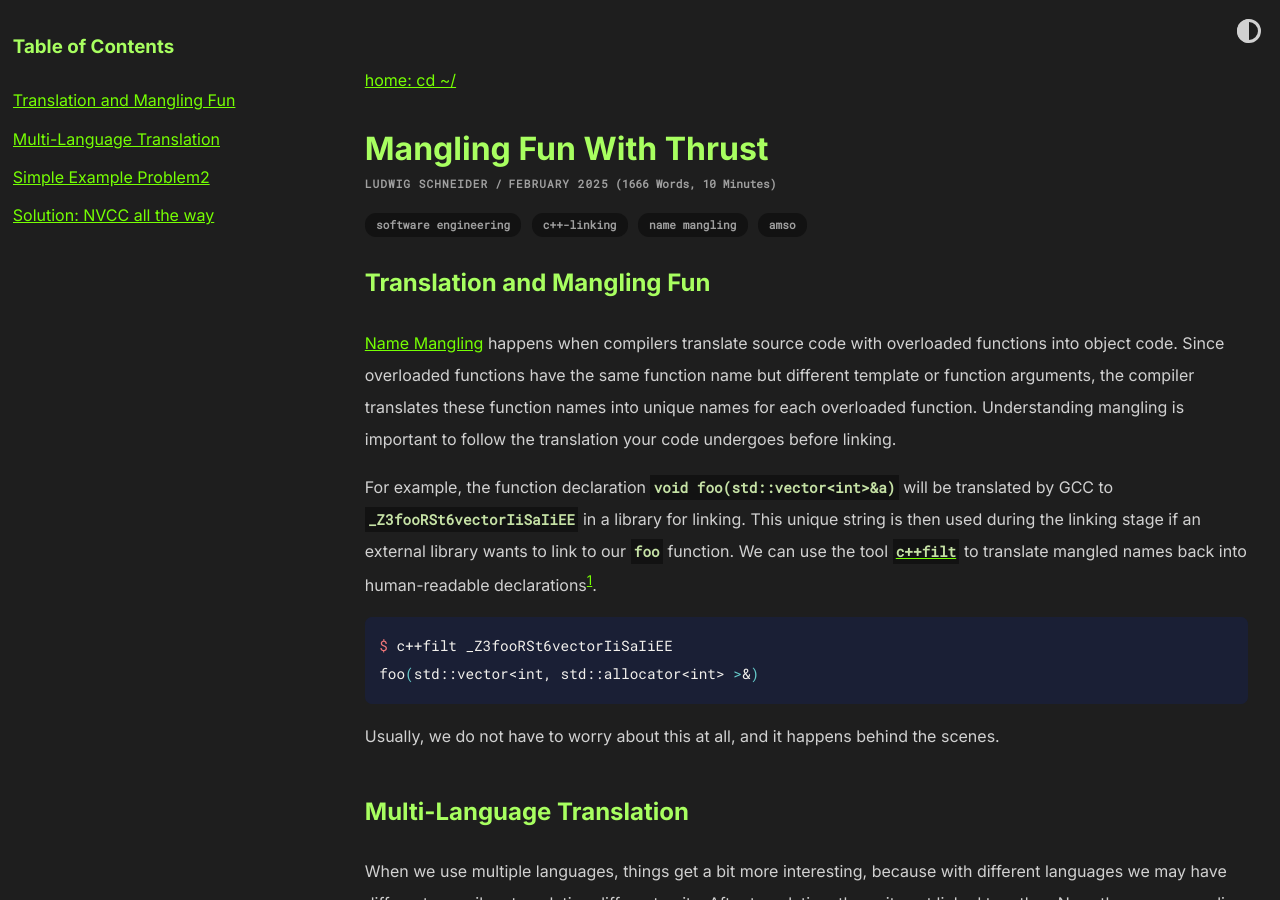
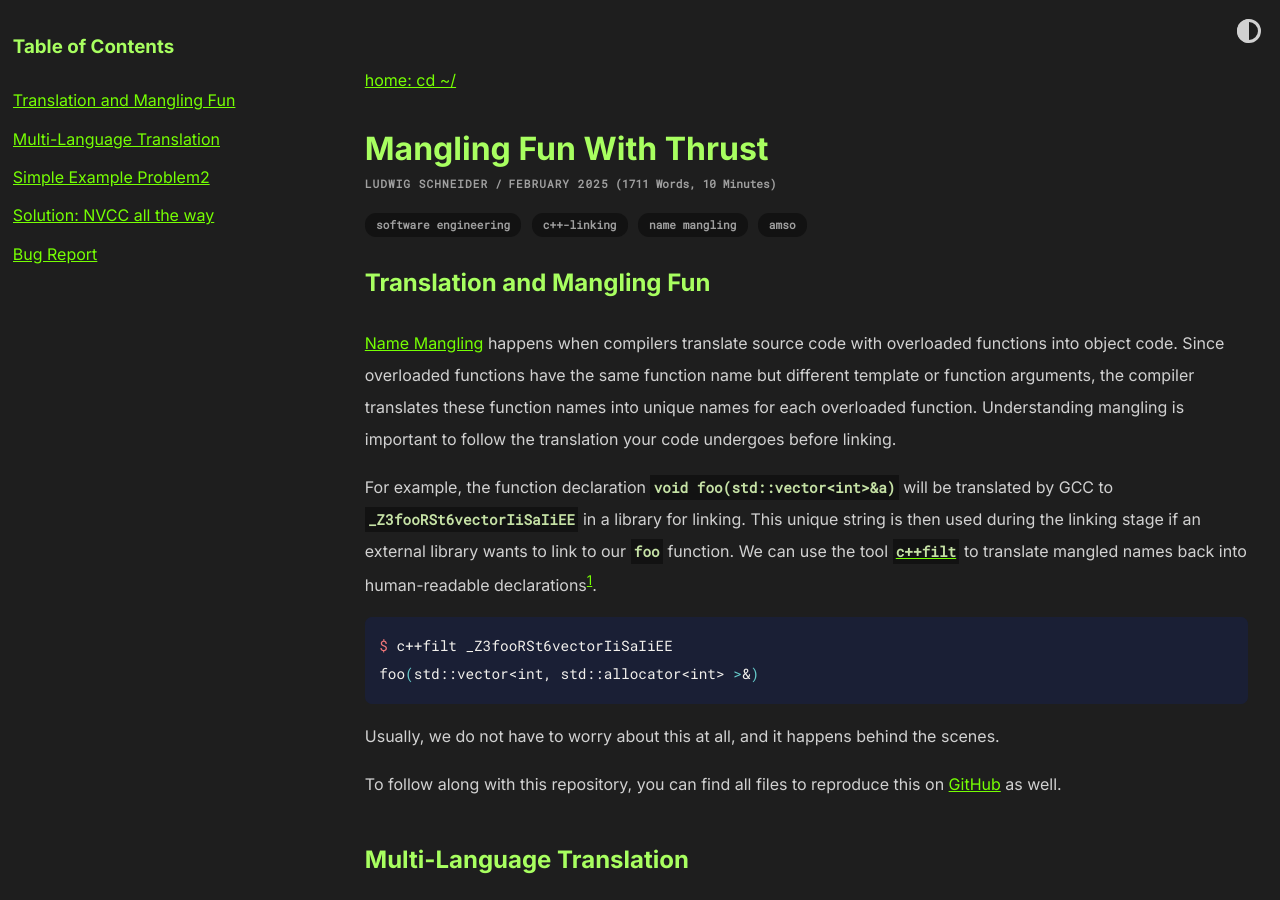
Before and after one commit to InnocentBug/innocentbug.github.io, a Jekyll site: the page built from _posts/2025-02-11-mangling-fun-with-thrust.md, in a window 1280 px wide and 900 px high. Built offline with Jekyll 4.4.1, drawn with Linux system fonts in a browser that asks for light colours; comment, search, counter and statistics services are not loaded; some of the changed text lies outside the part shown.

Commit message:
updating thrust mangling with bug report and repo

````diff
--- a/_posts/2025-02-11-mangling-fun-with-thrust.md
+++ b/_posts/2025-02-11-mangling-fun-with-thrust.md
@@ -16,6 +16,8 @@ foo(std::vector<int, std::allocator<int> >&)
 ```
 
 Usually, we do not have to worry about this at all, and it happens behind the scenes.
+
+To follow along with this repository, you can find all files to reproduce this on [GitHub](https://github.com/InnocentBug/thrust_mangling) as well.
 
 ## Multi-Language Translation
 
@@ -55,7 +57,7 @@ void bar(thrust::host_vector<int>&a);
 We can translate this into an object file using `nvcc` like this[^3]:
 
 ```shell
-$ nvcc -std=c++17 -x cu -c ../nvcc.cu -o nvcc.cu.o
+$ nvcc -std=c++17 -x cu -c nvcc.cu -o nvcc.cu.o
 nvcc warning : Support for offline compilation for architectures prior to '<compute/sm/lto>_75' will be removed in a future release (Use -Wno-deprecated-gpu-targets to suppress warning).
 ```
 
@@ -99,7 +101,7 @@ void do_work(){
 This code we want to translate with `g++` since it does not contain any CUDA-specific code.
 
 ```shell
-g++ -isystem /usr/local/cuda-12.8/include -std=c++17 -c ../gcc.cpp -o gcc.cpp.o
+g++ -isystem /usr/local/cuda-12.8/include -std=c++17 -c gcc.cpp -o gcc.cpp.o
 ```
 
 Same as before, we can inspect the translated object file.
@@ -146,7 +148,7 @@ int main(){
 And compile and link it like so:
 
 ```shell
-$ g++ -std=c++17 ../main.cpp nvcc.cu.o gcc.cpp.o -L /usr/local/cuda-12/lib64/ -lcudart -o main
+$ g++ -std=c++17 main.cpp nvcc.cu.o gcc.cpp.o -L /usr/local/cuda-12/lib64/ -lcudart -o main
 nvcc warning : Support for offline compilation for architectures prior to '<compute/sm/lto>_75' will be removed in a future release (Use -Wno-deprecated-gpu-targets to suppress warning).
 /usr/bin/ld: gcc.cpp.o: in function `do_work()':
 gcc.cpp:(.text+0x5d): undefined reference to `bar(thrust::THRUST_200700___CUDA_ARCH_LIST___NS::host_vector<int, std::allocator<int> >&)'
@@ -162,7 +164,7 @@ The problem arises because `g++` and `nvcc` translate the `thrust` object signat
 So, in our example system, we use the nvcc to compile `gcc.cpp`:
 
 ```shell
-$ nvcc -std=c++17 -x cu -c ../gcc.cpp -o gcc.cpp.o
+$ nvcc -std=c++17 -x cu -c gcc.cpp -o gcc.cpp.o
 nvcc warning : Support for offline compilation for architectures prior to '<compute/sm/lto>_75' will be removed in a future release (Use -Wno-deprecated-gpu-targets to suppress warning).
 ```
 
@@ -178,7 +180,7 @@ bar(thrust::THRUST_200700_520_NS::host_vector<int, std::allocator<int> >&)
 Now the function signature matches between the two object files, and we can link and execute the code.
 
 ```shell
-$ g++ -std=c++17 ../main.cpp nvcc.cu.o gcc.cpp.o -L /usr/local/cuda-12/lib64/ -lcudart -o main
+$ g++ -std=c++17 main.cpp nvcc.cu.o gcc.cpp.o -L /usr/local/cuda-12/lib64/ -lcudart -o main
 $ ./main
 std::vector 11
 thrust::vector 11
@@ -192,6 +194,11 @@ set_source_files_properties(gcc.cpp PROPERTIES LANGUAGE CUDA)
 
 This will be the workaround in AMSO for now until this bug gets fixed within `thrust`.
 
+## Bug Report
+
+I reported this bug to nvidia and you can find it here.
+I am trying to update this post if this gets resolved.
+
 ---
 
 [^1]: Notice how we declared `void foo(std::vector<int>&a)` without the default template argument for the allocator, but the translated name includes that template argument.
````
Also changed, not shown: LICENSE.txt.
